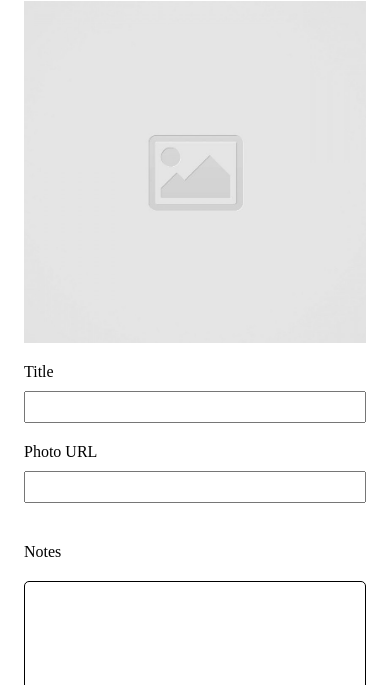
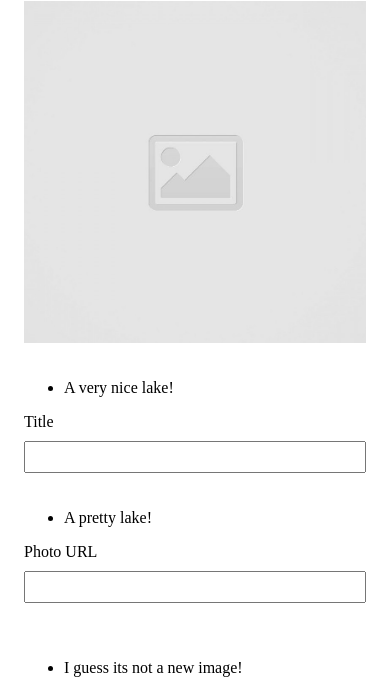
Before and after one commit to Ortiz-Andrew/code-journal, a plain HTML site: page index.html in a window 390 px wide. Shown: the part 159-844 px from the top of the page. Drawn offline with Linux system fonts and the light colour scheme.

Commit message:
Add an empty unordered list to the div[data-view=entries] element in the HTML.  Create some dummy journal entries to the unordered list in the HTML and style them to match the example entries in the figma. Each entry’s content should be in a single li element within the ul element.  Check that the example entries you just created in the unordered list are responsive for both mobile and desktop screens.

```diff
--- a/index.html
+++ b/index.html
@@ -38,15 +38,23 @@
                 alt="image placeholder" />
             </div>
             <div class="column-half inputs">
+              <ul>
+                <li>A very nice lake!</li>
+              </ul>
               <label for="title">Title</label>
               <input type="text" name="title" id="title" required />
-
+              <ul>
+                <li>A pretty lake!</li>
+              </ul>
               <label for="photo">Photo URL</label>
               <input type="text" name="text" id="photo" required />
             </div>
           </div>
           <div class="row">
             <div class="column-full">
+              <ul>
+                <li>I guess its not a new image!</li>
+              </ul>
               <label class="notes" for="notes">Notes</label>
               <textarea name="notes" id="notes" required></textarea>
               <div class="save-button">
```
